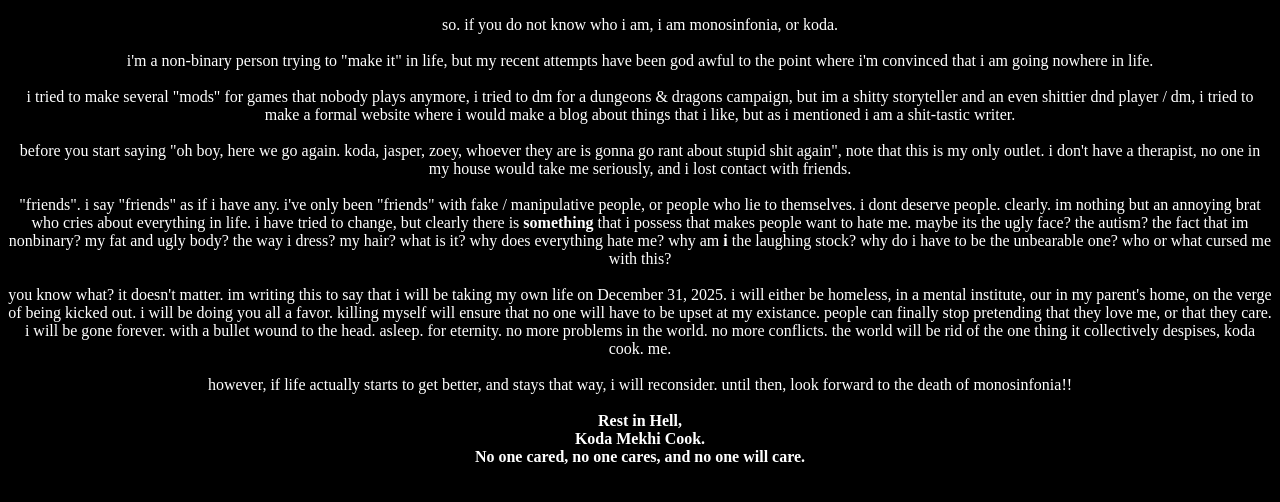
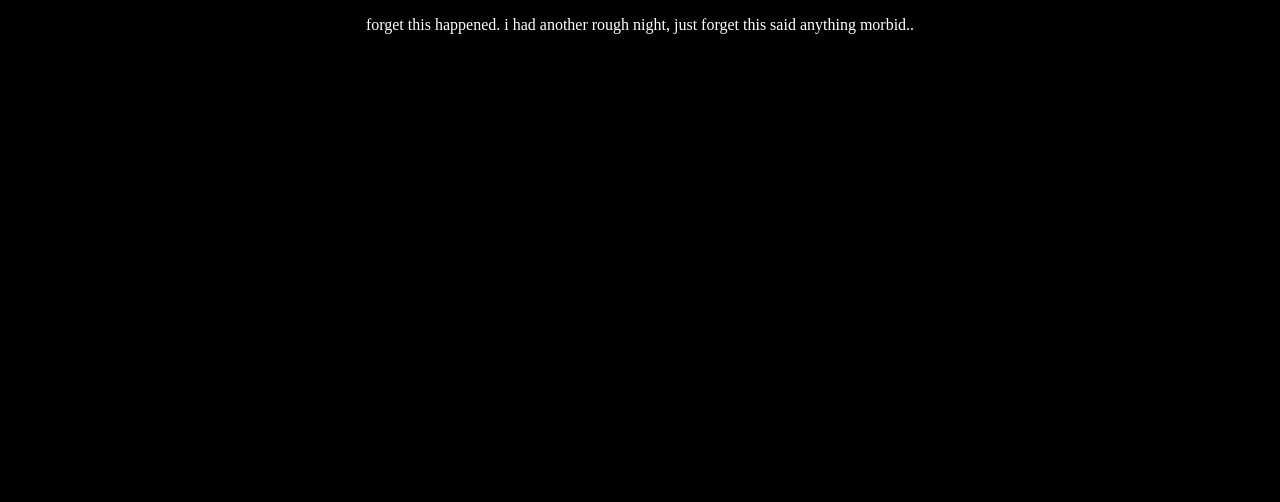
Before and after one commit to MonoSinfonia/monosinfonia.github.io, a plain HTML site: page index.html in a window 1280 px wide. Drawn offline with Linux system fonts and the light colour scheme.

Commit message:
Add files via upload

```diff
--- a/index.html
+++ b/index.html
@@ -27,21 +27,7 @@
 	</head>
 		<body bgcolor="black" style="text-align:center;">
 			<p style="font-family:NintendoU; font-size:100%; text-align:center; color:white;">
-				so. if you do not know who i am, i am monosinfonia, or koda.
-				<br><br>i'm a non-binary person trying to "make it" in life, but my recent attempts have been god awful to the point where i'm convinced that i am going nowhere in life.
-				<br><br>i tried to make several "mods" for games that nobody plays anymore, i tried to dm for a dungeons & dragons campaign, but im a shitty storyteller and an even shittier dnd player / dm, i tried to make a formal website where i would make a blog about
-				things that i like, but as i mentioned i am a shit-tastic writer.
-				<br><br>before you start saying "oh boy, here we go again. koda, jasper, zoey, whoever they are is gonna go rant about stupid shit again", note that this is my only outlet. i don't have a therapist, no one in my house would take me seriously, and i lost contact
-				with friends.
-				<br><br> "friends". i say "friends" as if i have any. i've only been "friends" with fake / manipulative people, or people who lie to themselves. i dont deserve people. clearly. im nothing but an annoying brat who cries about everything in life.
-				i have tried to change, but clearly there is <b>something</b> that i possess that makes people want to hate me. maybe its the ugly face? the autism? the fact that im nonbinary? my fat and ugly body? the way i dress? my hair? what is it? why does
-				everything hate me? why am <b>i</b> the laughing stock? why do i have to be the unbearable one? who or what cursed me with this?
-				<br><br> you know what? it doesn't matter. im writing this to say that i will be taking my own life on December 31, 2025. i will either be homeless, in a mental institute, our in my parent's home, on the verge of being kicked out. i will be doing
-				you all a favor. killing myself will ensure that no one will have to be upset at my existance. people can finally stop pretending that they love me, or that they care. i will be gone forever. with a bullet wound to the head. asleep. for eternity. no more
-				problems in the world. no more conflicts. the world will be rid of the one thing it collectively despises, koda cook. me.
-				<br><br>however, if life actually starts to get better, and stays that way, i will reconsider. until then, look forward to the death of monosinfonia!!
-				<br><br>
-				<a style="font-family:Times New Roman;"><b> Rest in Hell,<br> Koda Mekhi Cook.<br> No one cared, no one cares, and no one will care.<b>
+				forget this happened. i had another rough night, just forget this said anything morbid..
 			</p>
 		</body>
 </html>
```
